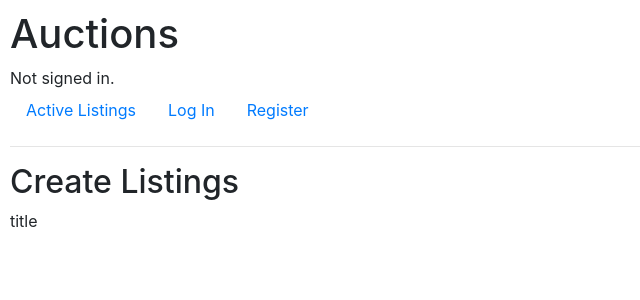
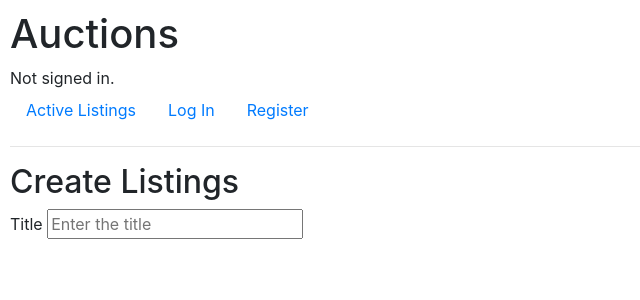
Before and after one commit to DongDevelops/Problem_Sets, a Django app: page /create in a window 1280 px wide. Shown: the top 300 px of the page, without its empty margins (0-640 px from the left). Run offline with Django 4.2, Linux system fonts and the light colour scheme; some libraries are stand-ins or nearby versions.

Commit message:
Mon, Feb 13, 2023, 1:06 AM +00:00

```diff
--- a/commerce/auctions/templates/auctions/create.html
+++ b/commerce/auctions/templates/auctions/create.html
@@ -2,6 +2,9 @@
 
 {% block body %}
     <h2>Create Listings</h2>
-    <p>title</p>
+    <div>
+        <label for="title">Title</label>
+        <input type="text" id="title" name="title" placeholder="Enter the title">
+    </div>
 
 {% endblock %}
```
